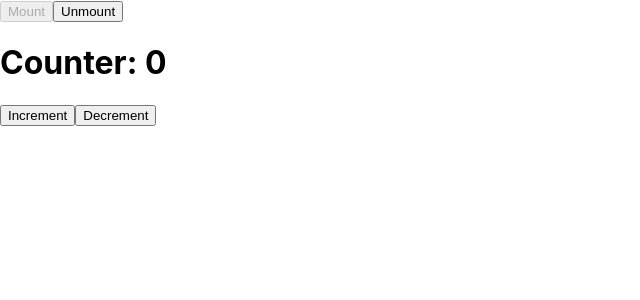
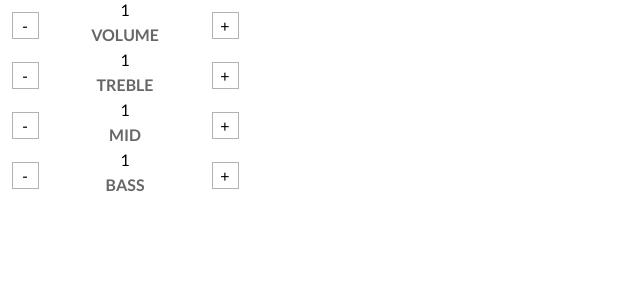
Before and after one commit to ivanesmantovich/jsx-exercises, a React (Vite) app: page / in a window 1280 px wide. Shown: the top 300 px of the page, without its empty margins (0-640 px from the left). Built offline with nearby package versions, Linux system fonts and the light colour scheme.

Commit message:
Finished chapter 15

```diff
--- a/src/App.css
+++ b/src/App.css
@@ -104,3 +104,56 @@ body,
 } */
 
 /* Error Box styles */
+
+@import url('https://fonts.googleapis.com/css2?family=Lato:wght@400;700&display=swap');
+
+.control {
+	font-family: 'Lato', sans-serif;
+	display: grid;
+	grid-template-columns: repeat(5, 1fr);
+	grid-auto-rows: 25px;
+	max-width: 250px;
+}
+
+.minus {
+	grid-column: 1 / 2;
+}
+
+.stat {
+	grid-column: 2 / 5;
+	grid-row: 1 / 2;
+	text-align: center;
+}
+
+.name {
+	grid-column: 2 / 5;
+	grid-row: 2 / 3;
+	text-align: center;
+	color: rgba(1, 1, 1, 0.6);
+	font-weight: bold;
+}
+
+.plus {
+	grid-column: 5 / 6;
+}
+
+.buttonContainer {
+	grid-row: 1 / 3;
+	display: flex;
+	justify-content: center;
+	align-items: center;
+}
+
+.button {
+	display: flex;
+	justify-content: center;
+	align-items: center;
+	border: 1px solid rgba(1, 1, 1, 0.3);
+	cursor: pointer;
+	width: 25px;
+	height: 25px;
+}
+
+.button:hover {
+	background-color: #F3F5F6;
+}
--- a/src/App.tsx
+++ b/src/App.tsx
@@ -4,6 +4,12 @@ import './App.css';
 import { House } from './components/House';
 import { Parent } from './components/Parent';
 import { Counter } from './components/Counter';
+import { OneTimeButton } from './components/OneTimeButton';
+import { StepTracker } from './components/StepTracker';
+import { ListOfNumbers } from './components/ListOfNumbers';
+import { Room } from './components/Room';
+import { RandomList } from './components/RandomList';
+import { AudioControls } from './components/AudioControls';
 
 // Confirmation ---------------------------------------
 // interface ConfirmationProps {
@@ -124,18 +130,26 @@ import { Counter } from './components/Counter';
 // 	);
 // }
 
+// const App: FC = () => {
+
+// 	const [state, changeState] = useState({mounted: true});
+
+// 	const mountCounter = () => changeState({mounted:true})
+// 	const unmountCounter = () => changeState({mounted:false})
+
+// 	return (
+// 		<div className="App">
+// 			<button onClick={mountCounter} disabled={state.mounted}>Mount</button>
+// 			<button onClick={unmountCounter} disabled={!state.mounted}>Unmount</button>
+// 			{state.mounted ? <Counter/> : null}
+// 		</div>
+// 	);
+// };
+
 const App: FC = () => {
-
-	const [state, changeState] = useState({mounted: true});
-
-	const mountCounter = () => changeState({mounted:true})
-	const unmountCounter = () => changeState({mounted:false})
-
 	return (
 		<div className="App">
-			<button onClick={mountCounter} disabled={state.mounted}>Mount</button>
-			<button onClick={unmountCounter} disabled={!state.mounted}>Unmount</button>
-			{state.mounted ? <Counter/> : null}
+			<AudioControls/>
 		</div>
 	);
 };
--- /dev/null
+++ b/src/components/AudioControls.tsx
@@ -0,0 +1,54 @@
+import React, { FC, useState } from 'react';
+
+type ControlProps = {
+	name: string;
+};
+
+const Control: FC<ControlProps> = ({ name }) => {
+	const [stat, changeStat] = useState<number>(1);
+
+	return (
+		<div className="control">
+			<div className="buttonContainer">
+                <div
+                    onClick={() => {
+                        changeStat((stat) => {
+                            if (stat - 1 === 0) return stat;
+                            else return stat - 1;
+                        });
+                    }}
+                    className="minus button"
+                >
+                    -
+                </div>
+            </div>
+			<div className="buttonContainer">
+                <div
+                    onClick={() => {
+                        changeStat((stat) => {
+                            if (stat + 1 === 101) return stat;
+                            else return stat + 1;
+                        });
+                    }}
+                    className="plus button"
+                >
+                    +
+                </div>
+            </div>
+			<div className="stat">{stat}</div>
+			<div className="name">{name.toUpperCase()}</div>
+		</div>
+	);
+};
+
+export const AudioControls: FC = () => {
+
+	return (
+		<div className="controls">
+			<Control name="volume" />
+			<Control name="treble" />
+			<Control name="mid" />
+			<Control name="bass" />
+		</div>
+	);
+};
--- /dev/null
+++ b/src/components/ListOfNumbers.tsx
@@ -0,0 +1,32 @@
+import React, { FC, useState } from 'react';
+
+interface NumberProps {
+	id: number;
+	value: number;
+}
+
+export const ListOfNumbers: FC = () => {
+	const [numbers, setNumbers] = useState<NumberProps[]>([]);
+
+	const addNumber = () => {
+		setNumbers([
+			...numbers,
+			{
+				id: numbers.length,
+				value: Math.random() * 100,
+			},
+		]);
+	};
+
+	return (
+		<>
+			<h1>List of numbers</h1>
+			<button onClick={addNumber}>Add a number</button>
+			<ul>
+				{numbers.map((num) => {
+					return <li key={num.id}>{num.value}</li>;
+				})}
+			</ul>
+		</>
+	);
+};
--- /dev/null
+++ b/src/components/OneTimeButton.tsx
@@ -0,0 +1,21 @@
+import React, { FC, useState } from 'react';
+
+interface OneTimeButtonProps {
+	onClick: Function;
+}
+
+export const OneTimeButton: FC<OneTimeButtonProps> = ({ onClick }) => {
+	const [clicked, setClicked] = useState(false);
+
+	const handleClick = () => {
+		onClick();
+
+		setClicked(true);
+	};
+
+	return (
+		<button onClick={handleClick} disabled={clicked} className="oneTimeButton">
+			Hello
+		</button>
+	);
+};
--- /dev/null
+++ b/src/components/RandomList.tsx
@@ -0,0 +1,31 @@
+import React, { FC, useState } from 'react';
+
+export const RandomList: FC = () => {
+	interface numProps {
+		id: number;
+		value: number;
+	}
+	const [nums, changeNums] = useState<numProps[]>([]);
+
+	const addNum = () => {
+		changeNums([
+			...nums,
+			{
+				id: nums.length,
+				value: Math.round(Math.random() * 100),
+			},
+		]);
+	};
+
+	return (
+		<>
+			<h1>Random List</h1>
+			<button onClick={addNum}>Add a number</button>
+			<ol>
+				{nums.map((num) => {
+					return <li key={num.id}>{num.value}</li>;
+				})}
+			</ol>
+		</>
+	);
+};
--- /dev/null
+++ b/src/components/Room.tsx
@@ -0,0 +1,17 @@
+import React, { FC, useState } from 'react';
+
+export const Room: FC = () => {
+	const [light, setLight] = useState<boolean>(false);
+
+	const lightswitch = () => {
+		setLight(!light);
+	};
+
+	return (
+		<div className="room">
+			<h1>Room</h1>
+			<p>{light ? 'The room is lit' : 'The room is dark'}</p>
+			<button onClick={lightswitch}>Light on/off</button>
+		</div>
+	);
+};
--- /dev/null
+++ b/src/components/StepTracker.tsx
@@ -0,0 +1,16 @@
+import React, { FC, useState } from 'react';
+
+export const StepTracker: FC = () => {
+	const [steps, setSteps] = useState(0);
+
+	const increment = () => {
+		setSteps((steps) => steps + 1);
+	};
+
+	return (
+		<div className="stepTracker">
+			<h1>Steps: {steps}</h1>
+			<button onClick={increment}>Do a step</button>
+		</div>
+	);
+};
```
